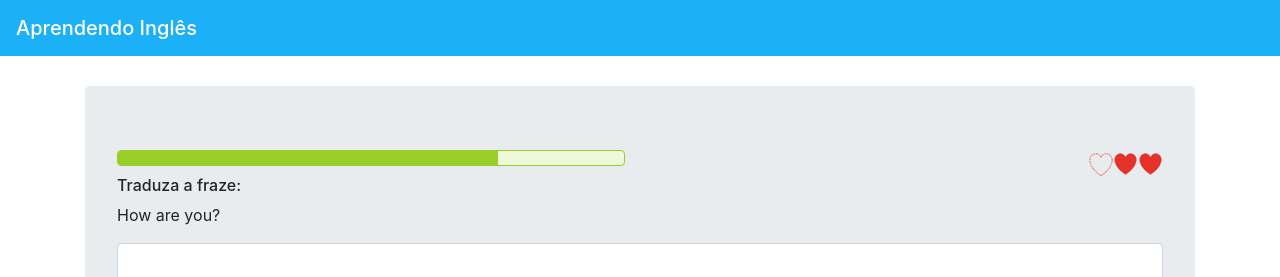
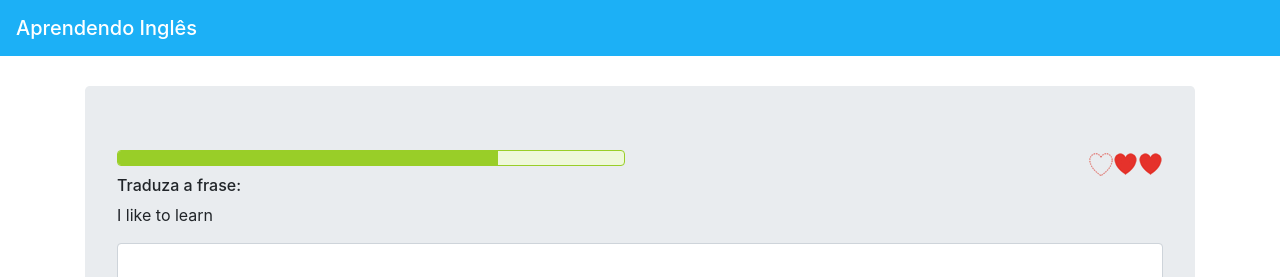
Before and after one commit to thiago-m/aprenda-ingles-angular-6, an Angular app: page / in a window 1280 px wide. Shown: the top 277 px of the page. Built offline with nearby package versions, Linux system fonts and the light colour scheme.

Commit message:
Exibindo instrução e frase no component através do  string interpolation

```diff
--- a/src/app/painel/painel.component.html
+++ b/src/app/painel/painel.component.html
@@ -13,10 +13,10 @@
     <div class="row">
       <div class="col">
         <h6>
-          Traduza a fraze:
+          {{ instrucao }}
         </h6>
 
-        <p>How are you?</p>
+        <p>{{ frases[0].fraseEng }}</p>
 
         <div class="form-group">
           <textarea rows="3" class="form-control"></textarea>
--- a/src/app/painel/painel.component.ts
+++ b/src/app/painel/painel.component.ts
@@ -10,6 +10,7 @@ import { FRASES } from './frases-mock'
 })
 export class PainelComponent implements OnInit {
 
+  public instrucao: string = 'Traduza a frase:'
   public frases: Frase[] = FRASES
 
   constructor() { }
```
